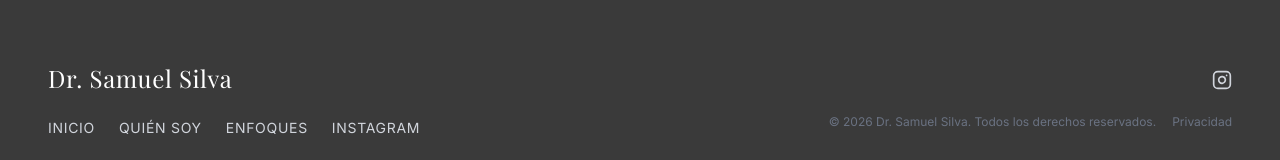
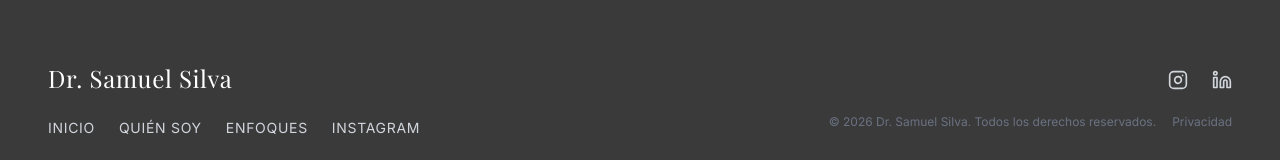
Before and after one commit to telesaudemissionaria/drsamuelsilva, a React (Vite) app: page / in a window 1280 px wide. Shown: the part 3131-3291 px from the top of the page. Built offline with nearby package versions, Linux system fonts and the light colour scheme; a web font is replaced by a local one.

Commit message:
Add LinkedIn icon and link in the footer

```diff
--- a/src/components/Footer.tsx
+++ b/src/components/Footer.tsx
@@ -1,4 +1,4 @@
-import { Instagram } from 'lucide-react';
+import { Instagram, Linkedin } from 'lucide-react';
 
 export function Footer() {
   const currentYear = new Date().getFullYear();
@@ -24,6 +24,9 @@ export function Footer() {
             <a href="https://www.instagram.com/drsamuelsilva.med" target="_blank" rel="noopener noreferrer" className="hover:text-white transition-colors" aria-label="Instagram">
               <Instagram className="w-5 h-5" />
             </a>
+            <a href="https://www.linkedin.com/in/drsamuelsilvamed/" target="_blank" rel="noopener noreferrer" className="hover:text-white transition-colors" aria-label="LinkedIn">
+              <Linkedin className="w-5 h-5" />
+            </a>
           </div>
           <div className="flex flex-col md:flex-row gap-4 items-center text-xs font-sans text-gray-500">
             <span>&copy; {currentYear} Dr. Samuel Silva. Todos los derechos reservados.</span>
```
